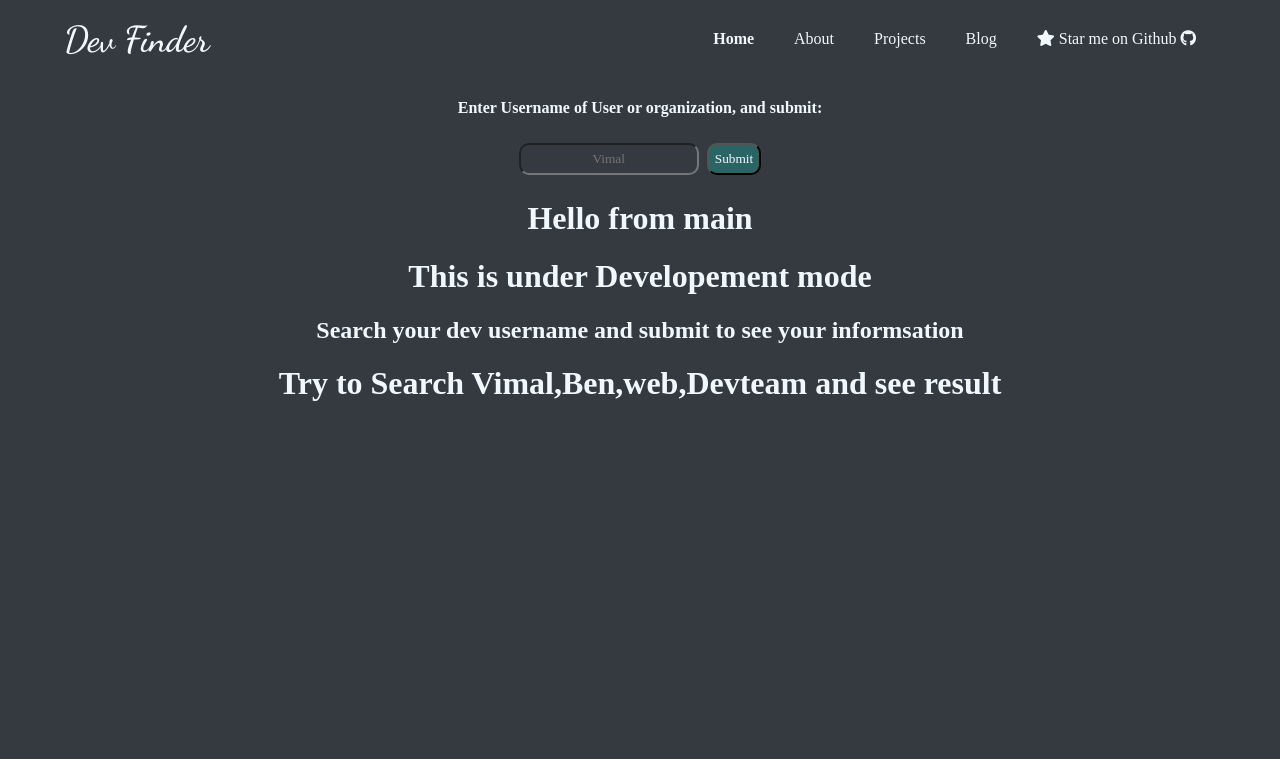
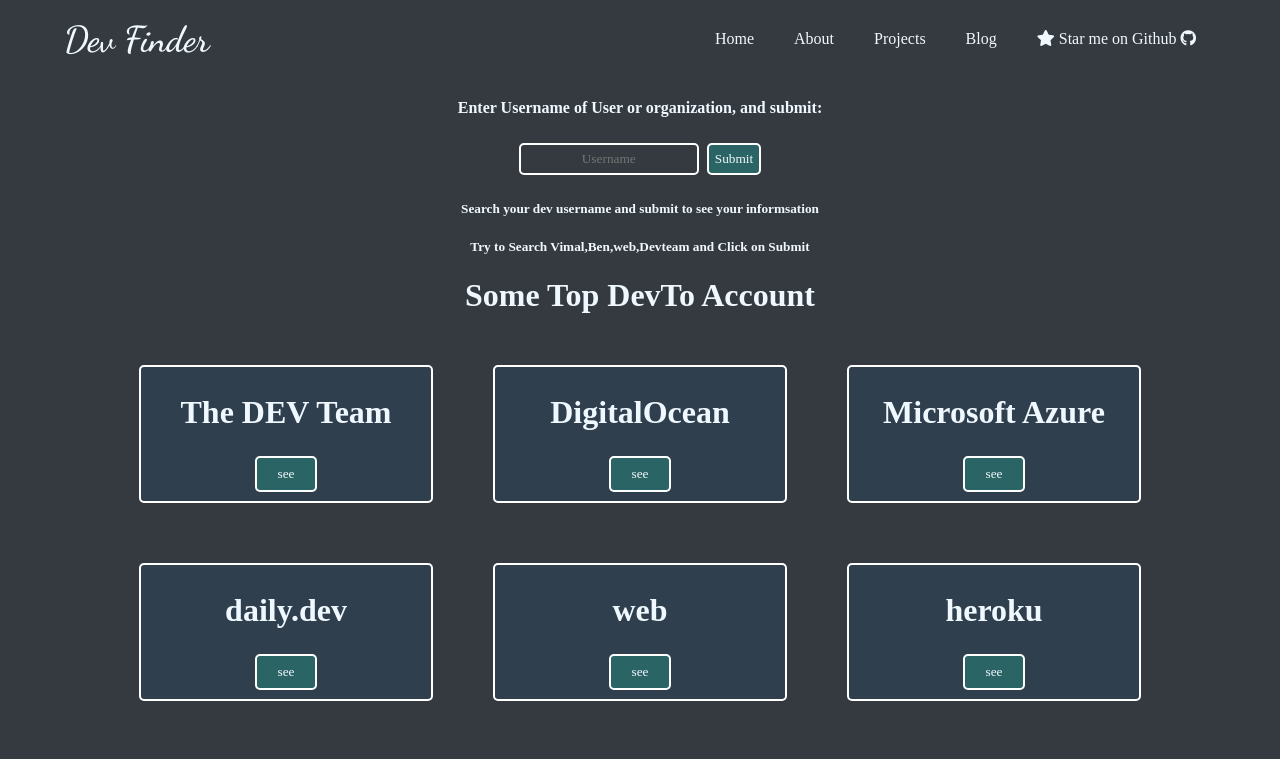
Before and after one commit to vimal-verma/devto, a React (Create React App) app: page / in a window 1280 px wide. Shown: the top 759 px of the page. Built offline with nearby package versions, Linux system fonts and the light colour scheme; a web font is replaced by a local one.

Commit message:
user added on home page✨

```diff
--- a/src/App.css
+++ b/src/App.css
@@ -57,10 +57,14 @@
   border-radius: 10px;
   padding: 6px;
   margin: 4px;
+  border: 2px solid rgb(255, 255, 255);
+  border-radius: 5px;
 }
 .submit{
   background-color:rgb(43, 100, 100) ;
   cursor: pointer;
+  border: 2px solid rgb(255, 255, 255);
+  border-radius: 5px;
 }
 .submit:hover{
   background-color: rgb(11, 39, 133);
@@ -86,12 +90,28 @@
 .pagination li{
   padding: 10px 0px;
   list-style: none;
-  background-color: #315275;
+  background-color: rgb(43, 100, 100);
   margin: 10px;
   border: 2px solid rgb(255, 255, 255);
   border-radius: 5px;
+}.pagination li:hover{
+  background-color: rgb(11, 39, 133);;
 }
 .pagination li a {
   padding: 20px;
 
 }
+.devusers{
+  display: flex;
+  flex-wrap: wrap;
+  justify-content: center;
+}
+.devuser{
+  margin: 30px;
+  padding: 5px 20px;
+  border: 2px solid rgb(255, 255, 255);
+  border-radius: 5px;
+  position: relative;
+  width: 250px;
+  background-color: #303f4e;
+}
--- a/src/components/Article.js
+++ b/src/components/Article.js
@@ -45,7 +45,7 @@
                 <th>Post Date</th>
                 <th>Post Tags</th>
                 </tr>
-                {this.props.article.slice(this.state.firstarticle,this.state.lastarticle).map(article=>{return <tr>
+                {this.props.article.reverse().slice(this.state.firstarticle,this.state.lastarticle).map(article=>{return <tr>
                  <td><a target="blank" href={article.url}>{article.id}</a></td>
                  <td><a target="blank" href={article.url}>{article.title}</a></td>
                  <td>{article.public_reactions_count}</td>
--- a/src/components/Chart.js
+++ b/src/components/Chart.js
@@ -37,12 +37,16 @@
         let name = this.props.name;
         console.log(name)
         if(this.state.articles.length < 2){
+            if (this.state.articles.length === 1) {
             return (
                 <div>
                 <Article article={this.state.articles}/>
                 <h5>Not Sufficent post to Show Graph of you post Reach and reaction, Add More post</h5>
                 </div>
             )
+            }else{
+            return <h1>No Post</h1>
+            }
         }else{
         return (
             <div>
--- a/src/components/Main.js
+++ b/src/components/Main.js
@@ -1,14 +1,133 @@
 import React, { Component } from 'react'
+import User from './User'
 
 export default class Main extends Component {
+    constructor(props) {
+        super(props);
+        this.state = {
+          usern: '',
+          isSubmitted: false
+        };
+      }
+    SeeUser = (username) => {
+        console.log('this is:', this);
+        this.setState({
+            isSubmitted: true,
+            usern : username
+        })
+    }
+
+    user= [
+        {
+            name : "The DEV Team",
+            user : "devteam"
+        },
+        {
+            name : "DigitalOcean",
+            user : "DigitalOcean"
+        },
+        {
+            name : "Microsoft Azure",
+            user : "Azure"
+        },
+        {
+            name : "daily.dev",
+            user : "dailydotdev"
+        },
+        {
+            name : "web",
+            user : "web"
+        },
+        {
+            name : "heroku",
+            user : "heroku"
+        },
+        {
+            name : "aws",
+            user : "aws"
+        },
+        {
+            name : "Netlify",
+            user : "netlify"
+        },
+        {
+            name : "Twilio",
+            user : "Twilio"
+        },
+        {
+            name : "Ben Halpern",
+            user : "ben"
+        },
+        {
+            name : "Cassidy Williams",
+            user : "cassidoo"
+        },
+        {
+            name : "Jess Lee",
+            user : "jess"
+        },
+        {
+            name : "Gift Egwuenu",
+            user : "lauragift21"
+        },
+        {
+            name : "Sophia Brandt",
+            user : "sophiabrandt"
+        },
+        {
+            name : "Niall Maher",
+            user : "nialljoemaher"
+        },
+        {
+            name : "Techworld with Nana",
+            user : "techworld_with_nana"
+        },
+        {
+            name : "Nick Scialli",
+            user : "nas5w"
+        },
+        {
+            name : "Bob.js",
+            user : "rfornal"
+        },
+        {
+            name : "Phil Nash",
+            user : "philnash"
+        },
+        {
+            name : "Bhupesh Varshney",
+            user : "bhupesh"
+        },
+        {
+            name : "Dhilip kumar",
+            user : "dhilipkmr"
+        },
+        {
+            name : "Vimal Kumar",
+            user : "Vimal"
+        }
+    ]
     render() {
+        console.log(this.state.usern)
+        if(this.state.isSubmitted){
+            return <div>
+                <User name={this.state.usern.toLowerCase()}/>
+            </div>
+        }else{
         return (
             <div className="main">
-                <h1>Hello from main</h1>
-                <h1>This is under Developement mode</h1>
-                <h2>Search your dev username and submit to see your informsation</h2>
-                <h1>Try to Search Vimal,Ben,web,Devteam and see result</h1>
+                <h5>Search your dev username and submit to see your informsation</h5>
+                <h5>Try to Search Vimal,Ben,web,Devteam and Click on Submit</h5>
+                <h1>Some Top DevTo Account</h1>
+                <div className="devusers">
+                {this.user.map(us => {
+                    return <div className="devuser">
+                    <h1>{us.name}</h1>
+                    <button className="submit" onClick={() => this.SeeUser(us.user)}>see</button>
+                    </div>
+                })}
+                </div>
             </div>
         )
-    }
+    }}
 }
--- a/src/components/Nav.js
+++ b/src/components/Nav.js
@@ -16,15 +16,15 @@
             </label>
             <ul className="menu">
               <li>
-                <NavLink
-                  to="/"
+                <a
+                  href="/"
                   tag={Link}
                   activeStyle={{ fontWeight: "bold" }}
                   onMouseEnter={(event) => onMouseEnter(event)}
                   onMouseOut={(event) => onMouseOut(event)}
                 >
                   Home
-                </NavLink>
+                </a>
               </li>
               <li>
                 <NavLink
--- a/src/components/Search.js
+++ b/src/components/Search.js
@@ -40,7 +40,7 @@
           <input
             type='text'
             onChange={this.myChangeHandler}
-            placeholder="Vimal"
+            placeholder="Username"
           />
           <input
             className="submit"
--- a/src/components/User.js
+++ b/src/components/User.js
@@ -45,6 +45,31 @@
           web = this.state.persons.website_url
           icon = <i class="fas fa-user-circle"></i>
         }
+        if(this.state.persons.summary){
+          var bio = <h1 className="bio">{ this.state.persons.summary}</h1>
+        }else{
+          bio = <h1 className="bio">404 bio not found </h1>
+        }
+        if(this.state.persons.github_username){
+          var github = <div><a target="blank" href={'https://github.com/'+ this.state.persons.github_username}><i class="fab fa-github"></i> @{this.state.persons.github_username}</a><br/><br/></div>
+        }else{
+          github = ''
+        }
+        if(this.state.persons.twitter_username){
+          var twitter = <div><a target="blank" href={'https://twitter.com/'+ this.state.persons.twitter_username}><i class="fab fa-twitter"></i> @{this.state.persons.twitter_username}</a><br/><br/></div>
+        }else{
+          twitter = ''
+        }
+        if(this.state.persons.location){
+          var location = <p><i class="fas fa-map-marker-alt"></i> { this.state.persons.location}</p>
+        }else{
+          location = ''
+        }
+        if(web){
+          var webs = <a target="blank" href={web}><i class="fas fa-globe"></i> {web}</a>
+        }else{
+          webs = ''
+        }
         if(this.state.persons.github_username){}
         return (
           <div>
@@ -55,13 +80,13 @@
             <p></p>
             </div>
             <div className="userinfo">
-                <p> {icon} ({ this.state.persons.username}) is { this.state.persons.type_of}</p>
+                <p> {icon} ({ this.state.persons.username})</p>
                 <h4>Bio💖</h4>
-                <h1 className="bio">{ this.state.persons.summary}</h1>
-                <a target="blank" href={'https://github.com/'+ this.state.persons.github_username}><i class="fab fa-github"></i> @{this.state.persons.github_username}</a><br/><br/>
-                <a target="blank" href={'https://twitter.com/'+ this.state.persons.twitter_username}><i class="fab fa-twitter"></i> @{this.state.persons.twitter_username}</a><br/><br/>
-                <a target="blank" href={web}><i class="fas fa-globe"></i> {web}</a>
-                <p><i class="fas fa-map-marker-alt"></i> { this.state.persons.location}</p>
+                {bio}
+                {github}
+                {twitter}
+                {webs}
+                {location}
                 <p>joined at { this.state.persons.joined_at}</p>
                 <a target="blank" href={'https://dev.to/'+ this.state.persons.username}><button className="submit">View Profile on Dev <i class="fab fa-dev"></i></button></a><br/>
 
```
Also changed, not shown: 1 other file (tests, documents, lock files or other folders).
